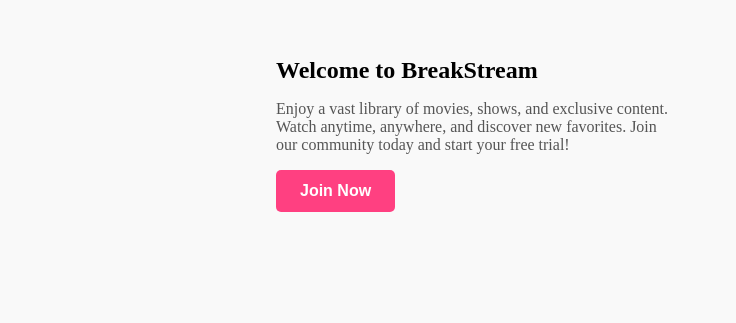
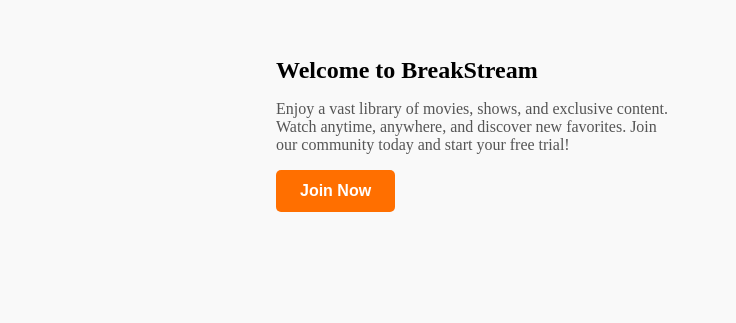
Before and after one commit to CosminB24/BreakStream, a plain HTML site: page home_screen.html in a window 1280 px wide. Shown: the part 355-678 px from the top of the page, 544-1280 px from the left. Drawn offline with Linux system fonts and the light colour scheme; placeholder pictures from the web are drawn by us.

Commit message:
better color

```diff
--- a/home_screen_style.css
+++ b/home_screen_style.css
@@ -123,7 +123,7 @@ main {
 }
 
 .join-now-button {
-  background-color: #ff4081; /* Pink background color */
+  background-color: #ff6f00; /* Pink background color */
   color: #ffffff; /* White text color */
   padding: 12px 24px; /* Top/bottom and left/right padding */
   border: none; /* Remove default border */
@@ -135,14 +135,13 @@ main {
 }
 
 .join-now-button:hover {
-  background-color: #ff3366; /* Darker shade on hover */
+  background-color: #ffa450; /* Darker shade on hover */
   transform: translateY(-2px); /* Slight lift effect */
 }
 
 .join-now-button:active {
   transform: translateY(0); /* Reset position when pressed */
 }
-
 
 /* Mobile Responsive */
 @media only screen and (max-width: 600px) {
```
